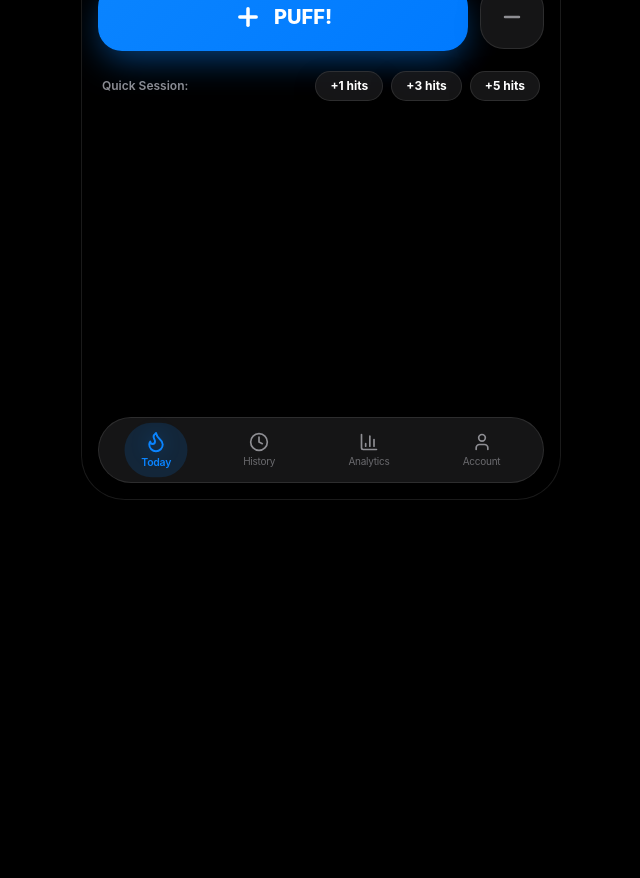
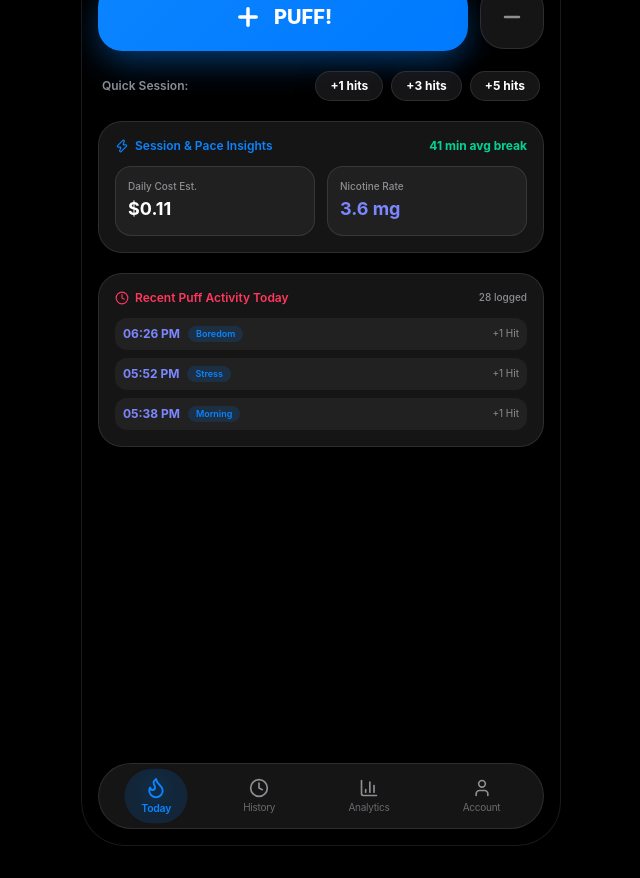
Before and after one commit to buildandbeyondbusiness/pufftrack-app, a React (Vite) app: page / in a window 1280 px wide. Shown: the part 700-1578 px from the top of the page, without its empty margins (319-959 px from the left). Before the commit the page ends 1232 px from the top, so only its background shows below. Built offline with nearby package versions, Linux system fonts and the light colour scheme; no server answers; a web font is replaced by a local one.

Commit message:
Fix graph tooltip theme styling, eliminate homescreen negative space with Apple Health cards, add deep trigger insights v1.8.0

```diff
--- a/src/components/DailyPuffsView.tsx
+++ b/src/components/DailyPuffsView.tsx
@@ -1,6 +1,6 @@
 import React, { useState } from 'react';
 import { usePuff } from '../context/PuffContext';
-import { Plus, Minus, Flame, AlertTriangle } from 'lucide-react';
+import { Plus, Minus, Flame, AlertTriangle, Clock, Zap } from 'lucide-react';
 import type { MoodTag } from '../types';
 
 interface DailyPuffsViewProps {
@@ -22,6 +22,8 @@ export const DailyPuffsView: React.FC<DailyPuffsViewProps> = ({ onTriggerVapor }
     todayPuffs,
     user,
     isCloudSyncing,
+    averageBreakMinutes,
+    todayCost,
   } = usePuff();
 
   const [selectedMood, setSelectedMood] = useState<MoodTag | null>(null);
@@ -46,7 +48,7 @@ export const DailyPuffsView: React.FC<DailyPuffsViewProps> = ({ onTriggerVapor }
     return `${mins}m ${secs}s`;
   };
 
-  const isOverLimit = todayCount > currentLimit;
+  const isOverLimit = todayCount >= currentLimit;
 
   const handlePuffClick = (e: React.MouseEvent) => {
     setIsPuffing(true);
@@ -271,7 +273,6 @@ export const DailyPuffsView: React.FC<DailyPuffsViewProps> = ({ onTriggerVapor }
 
       {/* Main Touch Buttons */}
       <div className="flex items-center gap-3">
-        {/* Big Apple PUFF! (+) Button */}
         <button
           onClick={handlePuffClick}
           className={`relative flex-1 flex items-center justify-center gap-3 py-5 rounded-3xl font-extrabold text-xl shadow-2xl transition-all duration-200 active:scale-95 ${
@@ -289,7 +290,6 @@ export const DailyPuffsView: React.FC<DailyPuffsViewProps> = ({ onTriggerVapor }
           <span>PUFF!</span>
         </button>
 
-        {/* Small Undo (-) Button */}
         <button
           onClick={undoLastPuff}
           title="Undo last puff"
@@ -315,6 +315,64 @@ export const DailyPuffsView: React.FC<DailyPuffsViewProps> = ({ onTriggerVapor }
         </div>
       </div>
 
+      {/* NEW Apple Health Widget 1: Session & Pace Insights */}
+      <div className="glass-panel p-4 flex flex-col gap-3">
+        <div className="flex items-center justify-between text-xs font-semibold text-[var(--text-muted)]">
+          <span className="flex items-center gap-1.5 text-[var(--accent-purple)]">
+            <Zap className="h-3.5 w-3.5" />
+            Session & Pace Insights
+          </span>
+          <span className="text-emerald-400 font-bold">
+            {averageBreakMinutes > 0 ? `${averageBreakMinutes} min avg break` : 'Active'}
+          </span>
+        </div>
+
+        <div className="grid grid-cols-2 gap-3">
+          <div className="rounded-2xl bg-white/5 p-3 border border-[var(--border-subtle)]">
+            <div className="text-[10px] text-[var(--text-muted)] font-medium">Daily Cost Est.</div>
+            <div className="text-lg font-bold text-[var(--text-main)] mt-0.5">${todayCost}</div>
+          </div>
+          <div className="rounded-2xl bg-white/5 p-3 border border-[var(--border-subtle)]">
+            <div className="text-[10px] text-[var(--text-muted)] font-medium">Nicotine Rate</div>
+            <div className="text-lg font-bold text-indigo-400 mt-0.5">{todayNicotineMg} mg</div>
+          </div>
+        </div>
+      </div>
+
+      {/* NEW Apple Health Widget 2: Recent Hits Feed */}
+      <div className="glass-panel p-4 flex flex-col gap-3">
+        <div className="flex items-center justify-between text-xs font-semibold text-[var(--text-muted)]">
+          <span className="flex items-center gap-1.5 text-[var(--accent-pink)]">
+            <Clock className="h-3.5 w-3.5" />
+            Recent Puff Activity Today
+          </span>
+          <span className="text-[10px] font-medium text-[var(--text-muted)]">{todayPuffs.length} logged</span>
+        </div>
+
+        {todayPuffs.length === 0 ? (
+          <div className="text-center py-3 text-xs text-[var(--text-muted)]">No hits logged today yet</div>
+        ) : (
+          <div className="flex flex-col gap-2">
+            {todayPuffs.slice(0, 3).map((p) => {
+              const tStr = new Date(p.timestamp).toLocaleTimeString('en-US', { hour: '2-digit', minute: '2-digit' });
+              return (
+                <div key={p.id} className="flex items-center justify-between p-2 rounded-xl bg-white/5 text-xs">
+                  <div className="flex items-center gap-2 font-medium text-[var(--text-main)]">
+                    <span className="text-indigo-400 font-bold">{tStr}</span>
+                    {p.mood && (
+                      <span className="text-[9px] px-2 py-0.5 rounded-full bg-[var(--bg-accent-pill)] text-[var(--accent-purple)] font-semibold">
+                        {p.mood}
+                      </span>
+                    )}
+                  </div>
+                  <span className="text-[10px] text-[var(--text-muted)]">+1 Hit</span>
+                </div>
+              );
+            })}
+          </div>
+        )}
+      </div>
+
       {/* Bottom Scroll Clearance Spacer */}
       <div className="h-16 w-full shrink-0" />
     </div>
--- a/src/components/ProfileView.tsx
+++ b/src/components/ProfileView.tsx
@@ -415,8 +415,8 @@ export const ProfileView: React.FC = () => {
 
       {/* App Version Footer */}
       <div className="text-center py-4 text-xs text-zinc-500 font-medium">
-        PuffTrack v1.7.0 • Apple Edition
-        <div className="text-[10px] text-zinc-600 font-mono mt-0.5">Build 2026.08.15 • Silent Background Tracking</div>
+        PuffTrack v1.8.0 • Apple Edition
+        <div className="text-[10px] text-zinc-600 font-mono mt-0.5">Build 2026.08.15 • Apple Aesthetic & Deep Insights</div>
       </div>
 
       {/* Bottom Scroll Clearance Spacer */}
--- a/src/components/ProgressView.tsx
+++ b/src/components/ProgressView.tsx
@@ -1,7 +1,7 @@
 import React, { useMemo } from 'react';
 import { usePuff } from '../context/PuffContext';
 import { BarChart, Bar, XAxis, YAxis, Tooltip, ResponsiveContainer, Cell, ReferenceLine } from 'recharts';
-import { Activity, Clock, Zap } from 'lucide-react';
+import { Activity, Clock, Zap, PieChart as PieIcon } from 'lucide-react';
 
 export const ProgressView: React.FC = () => {
   const {
@@ -12,6 +12,7 @@ export const ProgressView: React.FC = () => {
     averageBreakMinutes,
     todayNicotineMg,
     todayCost,
+    puffs,
   } = usePuff();
 
   // Hourly Bar Data formatting (00h, 06h, 12h, 18h labels)
@@ -36,6 +37,18 @@ export const ProgressView: React.FC = () => {
     return `${peakHour.toString().padStart(2, '0')}:00`;
   }, [hourlyDistribution]);
 
+  // Mood / Trigger Distribution Breakdown Data
+  const moodBreakdown = useMemo(() => {
+    const counts: Record<string, number> = {};
+    puffs.forEach((p) => {
+      if (p.mood) {
+        counts[p.mood] = (counts[p.mood] || 0) + 1;
+      }
+    });
+    const result = Object.entries(counts).map(([name, value]) => ({ name, value }));
+    return result.sort((a, b) => b.value - a.value);
+  }, [puffs]);
+
   // Percent over or under limit today
   const overLimitPercent = Math.max(0, Math.round(((todayCount - currentLimit) / Math.max(1, currentLimit)) * 100));
 
@@ -56,15 +69,17 @@ export const ProgressView: React.FC = () => {
     return past7Days.reduce((acc, curr) => acc + curr.puffCount, 0);
   }, [past7Days]);
 
+  const MOOD_COLORS = ['#0a84ff', '#ff375f', '#30d158', '#64d2ff', '#ffd60a', '#bf5af2', '#ff9f0a'];
+
   return (
     <div className="flex flex-col gap-5 px-4 pb-12 pt-1">
       {/* View Header */}
       <div>
         <h1 className="text-2xl font-extrabold tracking-tight text-[var(--text-main)]">
-          Analytics
+          Analytics & Insights
         </h1>
         <p className="text-xs text-[var(--text-muted)] font-medium">
-          Habits & Hourly Distribution
+          Deep Habit Distribution & Nicotine Metrics
         </p>
       </div>
 
@@ -73,7 +88,7 @@ export const ProgressView: React.FC = () => {
         <div className="flex items-center justify-between text-xs text-[var(--text-muted)] font-semibold">
           <span className="flex items-center gap-1.5">
             <Clock className="h-3.5 w-3.5 text-[var(--accent-purple)]" />
-            Puffs Today
+            24-Hour Distribution Today
           </span>
           <span className={overLimitPercent > 0 ? 'text-red-400 font-bold' : 'text-emerald-400 font-bold'}>
             {overLimitPercent > 0 ? `${overLimitPercent}% Over limit` : 'Within limit'}
@@ -91,13 +106,13 @@ export const ProgressView: React.FC = () => {
           </div>
         </div>
 
-        {/* 24-Hour Distribution Histogram Bar Chart */}
+        {/* 24-Hour Histogram Bar Chart with Theme-Aware Tooltip */}
         <div className="h-28 w-full mt-1 overflow-hidden relative">
           <ResponsiveContainer width="100%" height="100%">
             <BarChart data={hourlyData} margin={{ top: 5, right: 2, left: -32, bottom: 0 }}>
               <XAxis
                 dataKey="hourLabel"
-                stroke="rgba(255,255,255,0.4)"
+                stroke="var(--text-muted)"
                 fontSize={10}
                 tickLine={false}
                 axisLine={false}
@@ -105,11 +120,15 @@ export const ProgressView: React.FC = () => {
               <YAxis stroke="transparent" fontSize={9} domain={[0, 'dataMax + 2']} allowDataOverflow={false} />
               <Tooltip
                 contentStyle={{
-                  backgroundColor: '#1c1c1e',
-                  border: '1px solid rgba(255,255,255,0.1)',
-                  borderRadius: '12px',
+                  backgroundColor: 'var(--bg-card)',
+                  color: 'var(--text-main)',
+                  border: '1px solid var(--border-subtle)',
+                  borderRadius: '14px',
+                  boxShadow: '0 10px 25px rgba(0,0,0,0.3)',
                   fontSize: '11px',
                 }}
+                itemStyle={{ color: 'var(--accent-purple)' }}
+                labelStyle={{ color: 'var(--text-main)', fontWeight: 'bold' }}
                 formatter={(val) => [`${val ?? 0} puffs`, 'Hits']}
                 labelFormatter={(label, payload) => {
                   const item = payload[0]?.payload;
@@ -120,7 +139,7 @@ export const ProgressView: React.FC = () => {
                 {hourlyData.map((entry, index) => (
                   <Cell
                     key={`cell-${index}`}
-                    fill={entry.count > 0 ? 'var(--accent-purple)' : 'rgba(255,255,255,0.06)'}
+                    fill={entry.count > 0 ? 'var(--accent-purple)' : 'rgba(255,255,255,0.08)'}
                   />
                 ))}
               </Bar>
@@ -148,7 +167,7 @@ export const ProgressView: React.FC = () => {
         <div className="flex items-center justify-between text-xs text-[var(--text-muted)] font-semibold">
           <span className="flex items-center gap-1.5">
             <Activity className="h-3.5 w-3.5 text-[var(--accent-pink)]" />
-            Weekly Activity
+            Weekly Activity Overview
           </span>
           <span className="text-xs text-[var(--text-main)] font-bold">{weeklyTotalPuffs} Puffs total</span>
         </div>
@@ -156,15 +175,19 @@ export const ProgressView: React.FC = () => {
         <div className="h-36 w-full mt-1 overflow-hidden relative">
           <ResponsiveContainer width="100%" height="100%">
             <BarChart data={weeklyData} margin={{ top: 10, right: 0, left: -25, bottom: 0 }}>
-              <XAxis dataKey="day" stroke="rgba(255,255,255,0.5)" fontSize={11} tickLine={false} />
-              <YAxis stroke="rgba(255,255,255,0.3)" fontSize={10} />
+              <XAxis dataKey="day" stroke="var(--text-muted)" fontSize={11} tickLine={false} />
+              <YAxis stroke="var(--text-muted)" fontSize={10} />
               <Tooltip
                 contentStyle={{
-                  backgroundColor: '#1c1c1e',
-                  border: '1px solid rgba(255,255,255,0.1)',
-                  borderRadius: '12px',
+                  backgroundColor: 'var(--bg-card)',
+                  color: 'var(--text-main)',
+                  border: '1px solid var(--border-subtle)',
+                  borderRadius: '14px',
+                  boxShadow: '0 10px 25px rgba(0,0,0,0.3)',
                   fontSize: '11px',
                 }}
+                itemStyle={{ color: 'var(--accent-purple)' }}
+                labelStyle={{ color: 'var(--text-main)', fontWeight: 'bold' }}
               />
               <ReferenceLine y={currentLimit} stroke="#ff453a" strokeDasharray="3 3" />
               <Bar dataKey="puffs" radius={[6, 6, 0, 0]}>
@@ -180,24 +203,65 @@ export const ProgressView: React.FC = () => {
         </div>
       </div>
 
+      {/* NEW DEEP INSIGHT 1: Mood & Trigger Distribution */}
+      {moodBreakdown.length > 0 && (
+        <div className="glass-panel p-4 flex flex-col gap-3">
+          <div className="flex items-center justify-between text-xs text-[var(--text-muted)] font-semibold">
+            <span className="flex items-center gap-1.5 text-[var(--accent-cyan)]">
+              <PieIcon className="h-3.5 w-3.5" />
+              Trigger & Mood Breakdown
+            </span>
+            <span className="text-[10px] text-[var(--text-muted)]">Top triggers</span>
+          </div>
+
+          <div className="flex flex-col gap-2 pt-1">
+            {moodBreakdown.slice(0, 5).map((item, idx) => {
+              const totalLoggedMoods = moodBreakdown.reduce((acc, curr) => acc + curr.value, 0);
+              const pct = Math.round((item.value / Math.max(1, totalLoggedMoods)) * 100);
+              const color = MOOD_COLORS[idx % MOOD_COLORS.length];
+
+              return (
+                <div key={item.name} className="flex flex-col gap-1">
+                  <div className="flex items-center justify-between text-xs font-semibold">
+                    <span className="text-[var(--text-main)] flex items-center gap-1.5">
+                      <span className="h-2.5 w-2.5 rounded-full" style={{ backgroundColor: color }} />
+                      {item.name}
+                    </span>
+                    <span className="text-[var(--text-muted)]">{pct}% ({item.value} hits)</span>
+                  </div>
+
+                  <div className="h-2 w-full rounded-full bg-white/5 overflow-hidden">
+                    <div
+                      className="h-full rounded-full transition-all duration-500"
+                      style={{ width: `${pct}%`, backgroundColor: color }}
+                    />
+                  </div>
+                </div>
+              );
+            })}
+          </div>
+        </div>
+      )}
+
       {/* Usage Summary Card */}
       <div className="glass-panel p-4 flex flex-col gap-3">
         <h3 className="text-sm font-bold text-[var(--text-main)] flex items-center gap-1.5">
-          <Zap className="h-4 w-4 text-[var(--accent-cyan)]" />
+          <Zap className="h-4 w-4 text-[var(--accent-green)]" />
           Consumption Highlights
         </h3>
 
         <div className="grid grid-cols-2 gap-3">
-          <div className="rounded-2xl bg-white/5 p-3 border border-white/5">
+          <div className="rounded-2xl bg-white/5 p-3 border border-[var(--border-subtle)]">
             <div className="text-xs text-[var(--text-muted)] font-medium">Est. Daily Cost</div>
             <div className="text-lg font-bold text-[var(--text-main)] mt-1">${todayCost}</div>
           </div>
-          <div className="rounded-2xl bg-white/5 p-3 border border-white/5">
+          <div className="rounded-2xl bg-white/5 p-3 border border-[var(--border-subtle)]">
             <div className="text-xs text-[var(--text-muted)] font-medium">Target Limit</div>
             <div className="text-lg font-bold text-[var(--accent-purple)] mt-1">{currentLimit} hits/day</div>
           </div>
         </div>
       </div>
+
       {/* Bottom Scroll Clearance Spacer */}
       <div className="h-16 w-full shrink-0" />
     </div>
```
